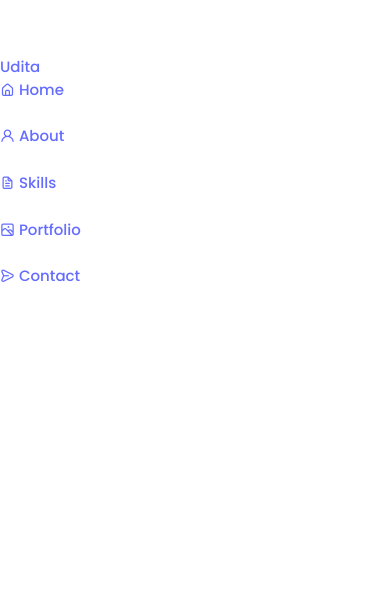
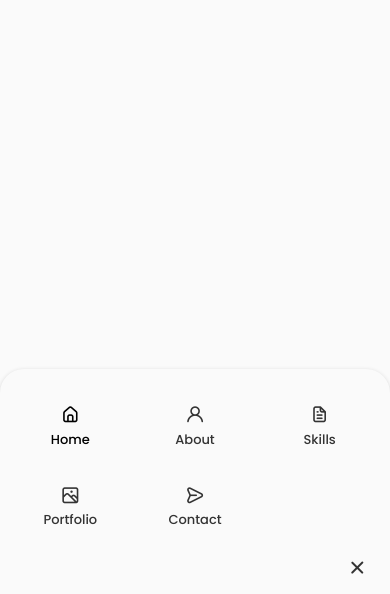
Before and after one commit to uditagowdety/react-portfolio, a React (Vite) app: page / in a window 390 px wide. Shown: the part 250-844 px from the top of the page. Built offline with nearby package versions, Linux system fonts and the light colour scheme.

Commit message:
responsive toggle nav bar pt1

```diff
--- a/src/App.css
+++ b/src/App.css
@@ -2,7 +2,7 @@
   --header-height:3rem;
 
   --hue:0;
-  --sat:0%
+  --sat:0%;
   --title-color:hsl(var(--hue),var(--sat),20%);
   --title-color-dark:hsl(var(--hue),var(--sat),0%);
   --text-color:hsl(var(--hue),var(--sat),46%);
@@ -101,19 +101,19 @@
   padding: 6rem 0 2rem;
 }
 
-.section__title{
+.section-title{
   font-size: var(--h1-font-size);
   color: var(--title-color);
 }
 
-.section__subtitle{
+.section-subtitle{
   display: block;
   font-size: var(--small-font-size);
   margin-bottom: 4rem;
 }
 
-.section__title,
-.section__subtitle{
+.section-title,
+.section-subtitle{
   text-align: center;
 }
 
@@ -141,17 +141,20 @@
   background-color: var(--title-color-dark);
 }
 
-.button__icon{
+.button-icon{
   margin-left: var(--mb-0-5);
 }
 
-.button__flex{
+.button-flex{
   display: inline-flex;
   align-items: center;
 }
 
 @media screen and (max-width:992px) {
-
+  .container{
+    margin-left: var(--mb-1-5);
+    margin-right: var(--mb-1-5);
+  }
 }
 
 @media screen and (max-width:768px) {
--- a/src/components/Header/Header.jsx
+++ b/src/components/Header/Header.jsx
@@ -9,7 +9,7 @@
             <div className="nav-menu">
                 <ul className="nav-list grid">
                     <li className="nav-item">
-                        <a href="#home" className="nav-link">
+                        <a href="#home" className="nav-link active-link">
                             <i className="uil uil-estate nav-icon"></i> Home
                         </a>
                     </li>
@@ -38,6 +38,12 @@
                         </a>
                     </li>
                 </ul>
+
+                <i className="uil uil-times nav-close"></i>
+            </div>
+
+            <div className="nav-toggle">
+                <i class="uil uil-apps"></i>
             </div>
         </nav>
     </header>
--- a/src/components/Header/header.css
+++ b/src/components/Header/header.css
@@ -0,0 +1,100 @@
+.header{
+    width: 100%;
+    position: fixed;
+    top: 0;
+    left: 0;
+    z-index: var(--z-fixed);
+    background-color: var(--body-color);
+}
+
+.nav{
+    height: calc(var(--header-height)+ 1.5rem);
+    display: flex;
+    justify-content: space-between;
+    align-items: center;
+    column-gap: 1rem;
+}
+
+.nav-logo,
+.nav-toggle{
+    color: var(--title-color);
+    font-weight: var(--font-medium);
+}
+
+.nav-list{
+    display: flex;
+    column-gap: 2rem;
+}
+
+.nav-link{
+    display: flex;
+    flex-direction: column;
+    align-items: center;
+    font-size: var(--small-font-size);
+    color: var(--title-color);
+    font-weight: var(--font-medium);
+    transition: .3s;
+}
+
+.nav-icon,
+.nav-close,
+.nav-toggle{
+    display: none;
+}
+
+.active-link,
+.nav-link:hover{
+    color: var(--title-color-dark);
+}
+
+@media screen and (max-width:768px) {
+  .header{
+    top: initial;
+    bottom: 0;
+  }
+
+  .nav{
+    height: var(--header-height);
+  }
+
+  .nav-menu{
+    position: fixed;
+    bottom: 0;
+    left: 0;
+    width: 100%;
+    background-color: var(--body-color);
+    padding: 2rem 1.5rem 4rem;
+    box-shadow: 0 1px 4px rgba(0, 0, 0, 0.15);
+    border-radius: 1.5rem 1.5rem 0 0;
+    transition: .3s;
+  }
+
+  .nav-list{
+    display: grid;
+    grid-template-columns: repeat(3,1fr);
+    gap: 2rem;
+  }
+
+  .nav-icon{
+    font-size: 1.2rem;
+  }
+
+  .nav-close{
+    position: absolute;
+    right: 1.3rem;
+    bottom: .5rem;
+    font-size: 1.5rem;
+    cursor: pointer;
+    color: var(--title-color);
+  }
+
+  .nav-close:hover{
+    color: var(--title-color-dark);
+  }
+
+  .nav-icon,
+  .nav-close,
+  .nav-toggle{
+    display: block;
+  }
+}
```
